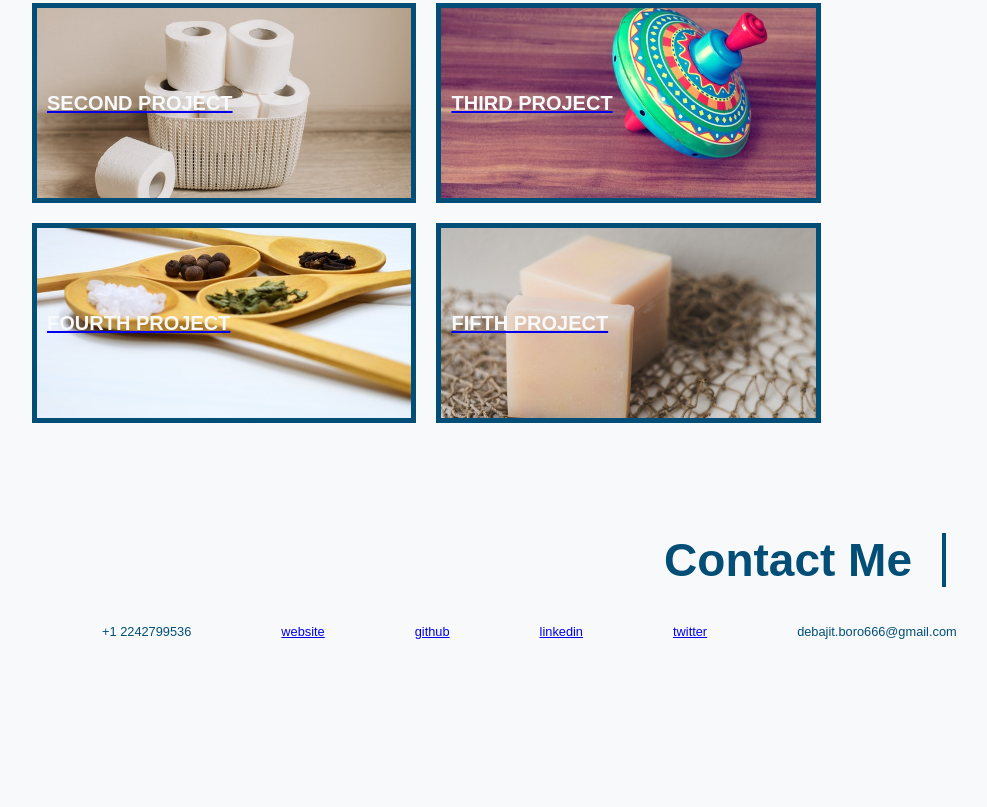
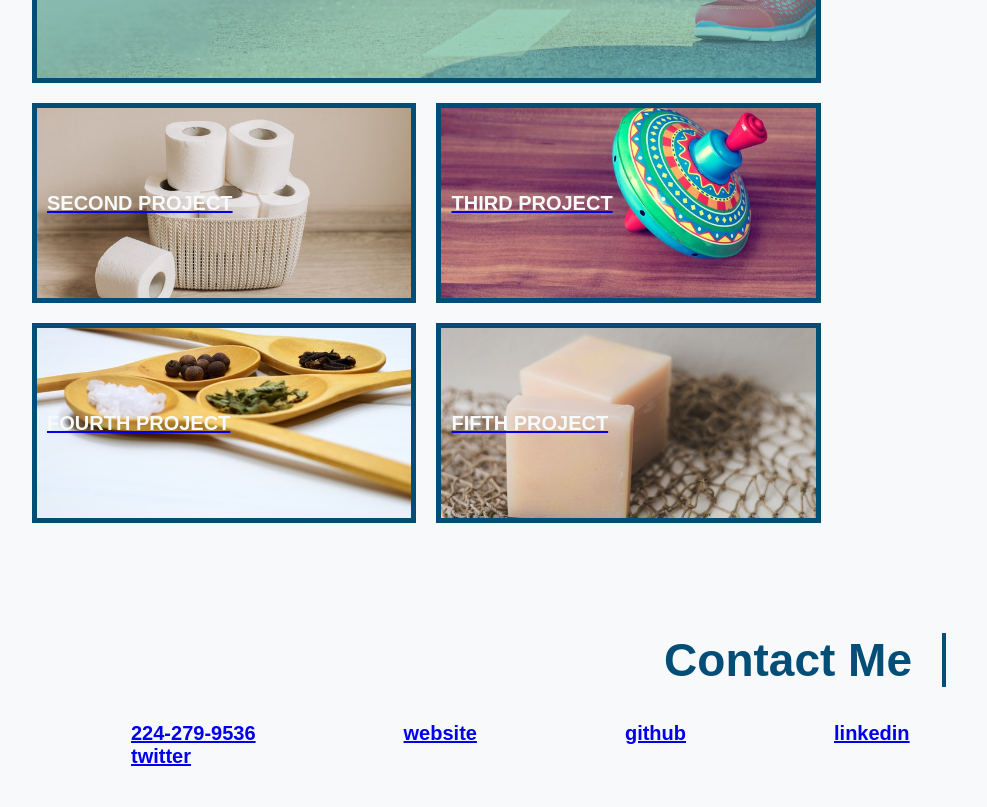
Before and after one commit to deb-boro/WebPortfolio, a plain HTML site: page index.html in a window 1280 px wide. Shown: the part 1391-2198 px from the top of the page, without its empty margins (106-1093 px from the left). Before the commit the page ends 2166 px from the top, so only its background shows below. Drawn offline with Linux system fonts and the light colour scheme.

Commit message:
contact-info class updated in CSS

```diff
--- a/assets/css/style.css
+++ b/assets/css/style.css
@@ -122,6 +122,7 @@ header nav ul li a {
   margin-right: 100px;
   padding-right: 30px;
   text-align: right;
+  align-items: top;
 }
 
 .about-me-text {
@@ -161,7 +162,7 @@ header nav ul li a {
 .first {
   background-image: url(../images/hero-bg.jpeg);
   flex: 1 100%;
-  height: 400px;
+  height: 500px;
 }
 .second {
   background-image: url(../images/toilet-paper.jpg);
@@ -183,7 +184,9 @@ header nav ul li a {
   font-size: 20px;
   font-weight: bold;
 }
+
 /* Contact Me Section */
+
 .contact-info {
   display: flex;
   flex-wrap: wrap;
@@ -191,13 +194,13 @@ header nav ul li a {
   list-style: none;
   padding: 35px 35px;
   text-align: left;
+  justify-content: flex-start;
+  /* margin-right: 580px; */
 }
-.contact-info li a {
-  margin: 0 20px;
-  font-weight: lighter;
-  font-size: 1vw;
+.contact-info a {
+  margin: 0 74px;
+  font-weight: bold;
+  font-size: 20px;
   align-items: center;
+  font-style: normal;
 }
-.contact {
-  padding: 0 25px;
-}
--- a/index.html
+++ b/index.html
@@ -111,30 +111,23 @@
     <section id="contact-me">
       <div class="portfolio-sections">
         <h3>Contact Me</h3>
-        <div class="contacts">
-          <nav>
-            <ul class="contact-info">
-              <li class="contact">
-                <a>+1 2242799536</a>
-              </li>
-              <li class="contact">
-                <a href="https://deb-boro.github.io/WebPortfolio/">website</a>
-              </li>
-              <li class="contact">
-                <a href="https://github.com/deb-boro">github</a>
-              </li>
-              <li class="contact">
-                <a href="https://www.linkedin.com/in/debajitboro/">linkedin</a>
-              </li>
-              <li class="contact">
-                <a href="https://twitter.com/boro_debajit">twitter</a>
-              </li>
-              <li class="contact">
-                <a>debajit.boro666@gmail.com</a>
-              </li>
-
-            </ul>
-          </nav>
+        <address class="contact-info">
+          <a href="#">
+            224-279-9536
+          </a>
+          <a href="https://deb-boro.github.io/WebPortfolio/">
+            website
+          </a>
+          <a href="https://github.com/deb-boro">
+            github
+          </a>
+          <a href="https://www.linkedin.com/in/debajitboro/">
+            linkedin
+          </a>
+          <a href="https://twitter.com/boro_debajit">
+            twitter
+          </a>
+        </address>
       </div>
     </section>
 
```
